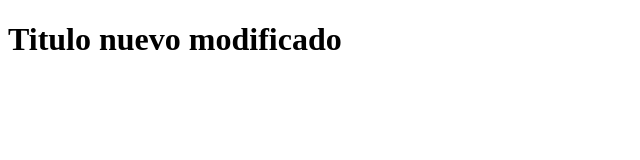
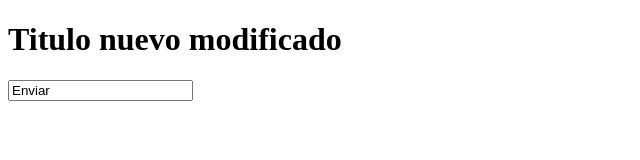
Before and after one commit to Kevin-Fuentes/Practices_git, a plain HTML site: page index.html in a window 1280 px wide. Shown: the whole page, without its empty margins (0-640 px from the left). Drawn offline with Linux system fonts and the light colour scheme.

Commit message:
Se agrego boton y formulario

```diff
--- a/index.html
+++ b/index.html
@@ -5,6 +5,9 @@
      <meta name="viewport" content="width=device-width, initial-scale=1.0">
      <title>Document</title>
      <h1>Titulo nuevo modificado</h1>
+     <form action="#">
+          <input type="text" value="Enviar">
+     </form>
 </head>
 <body>
 
```
